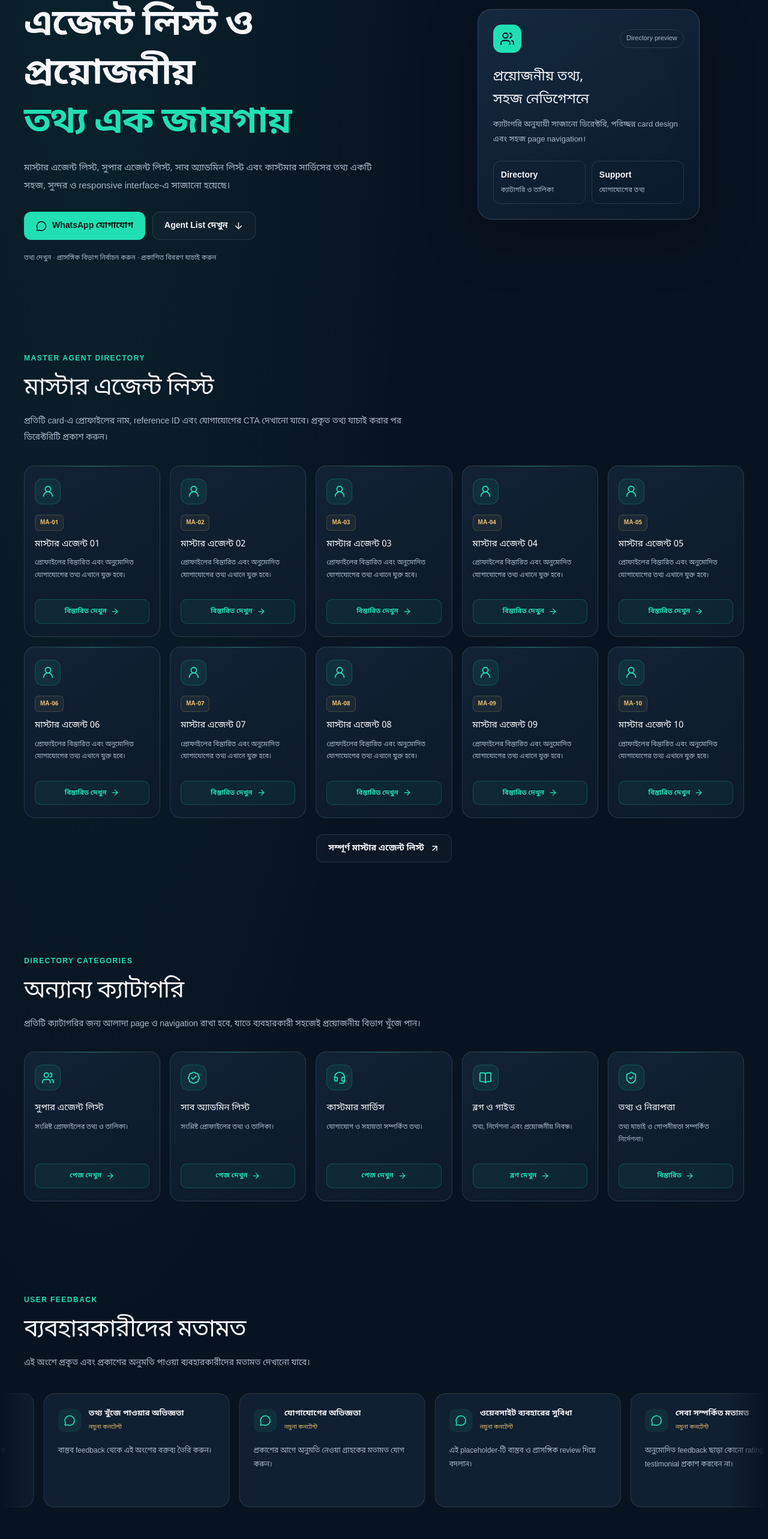
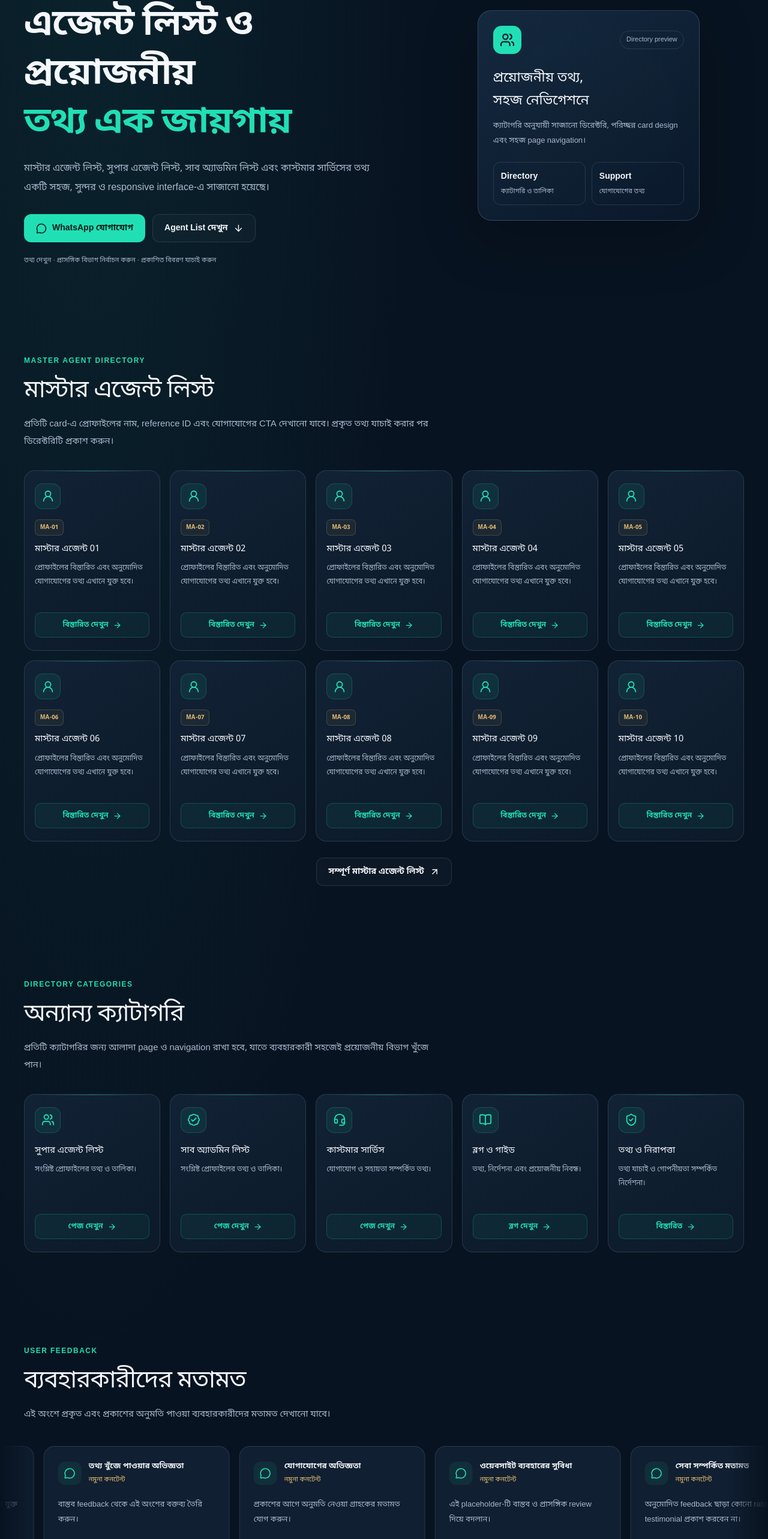
Before and after one commit to helloshourovkumar/velki200agent, a Next.js app: page / in a window 1280 px wide. Shown: the part 227-2793 px from the top of the page at 60% size. Built offline with nearby package versions, Linux system fonts and the light colour scheme.

Commit message:
fix some issues globals.css file

```diff
--- a/src/app/globals.css
+++ b/src/app/globals.css
@@ -1457,3 +1457,60 @@ a {
     font-size: 16px;
   }
 }
+
+
+
+/* Readability improvements */
+
+.hero-description {
+  font-size: 16px;
+  line-height: 2;
+}
+
+.section-description {
+  font-size: 15px;
+  line-height: 1.95;
+}
+
+.agent-card p {
+  min-height: 66px;
+  font-size: 12px;
+  line-height: 1.9;
+}
+
+.agent-card-action {
+  font-size: 12px;
+}
+
+.review-card p {
+  font-size: 13px;
+  line-height: 1.95;
+}
+
+.review-label {
+  font-size: 11px;
+}
+
+.footer-links a {
+  font-size: 13px;
+}
+
+@media (max-width: 560px) {
+  .hero-description,
+  .section-description {
+    font-size: 14px;
+  }
+
+  .agent-card p {
+    min-height: 80px;
+    font-size: 12px;
+  }
+
+  .agent-card-action {
+    font-size: 11px;
+  }
+
+  .footer-links a {
+    font-size: 12px;
+  }
+}
```
